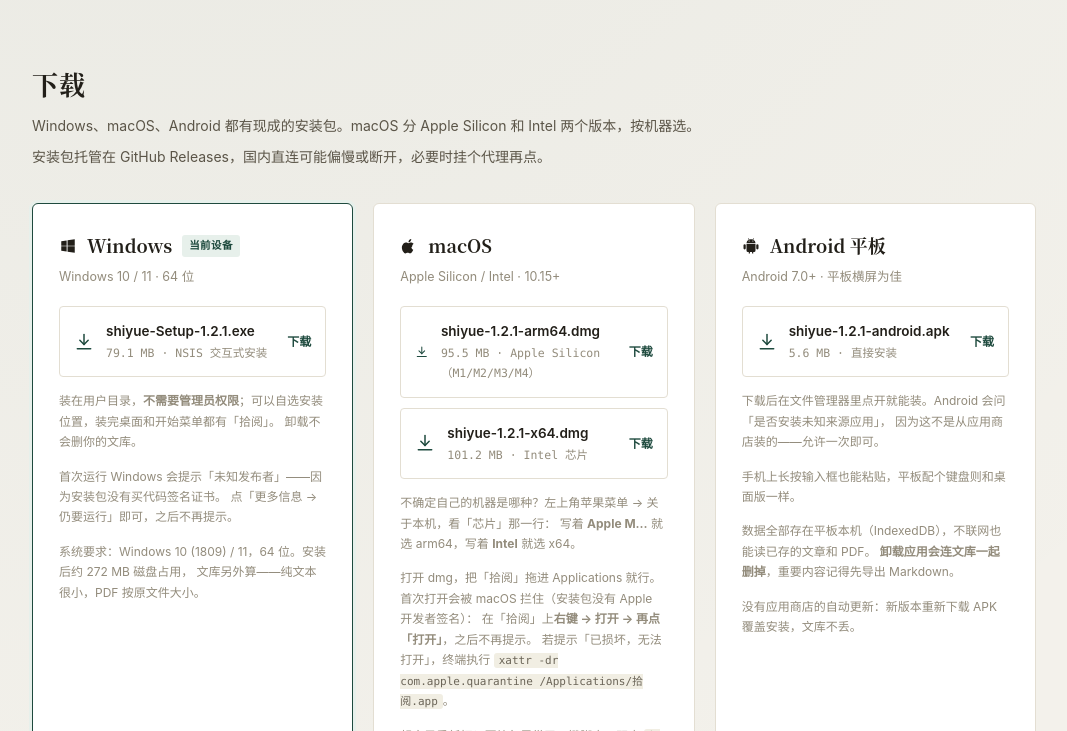
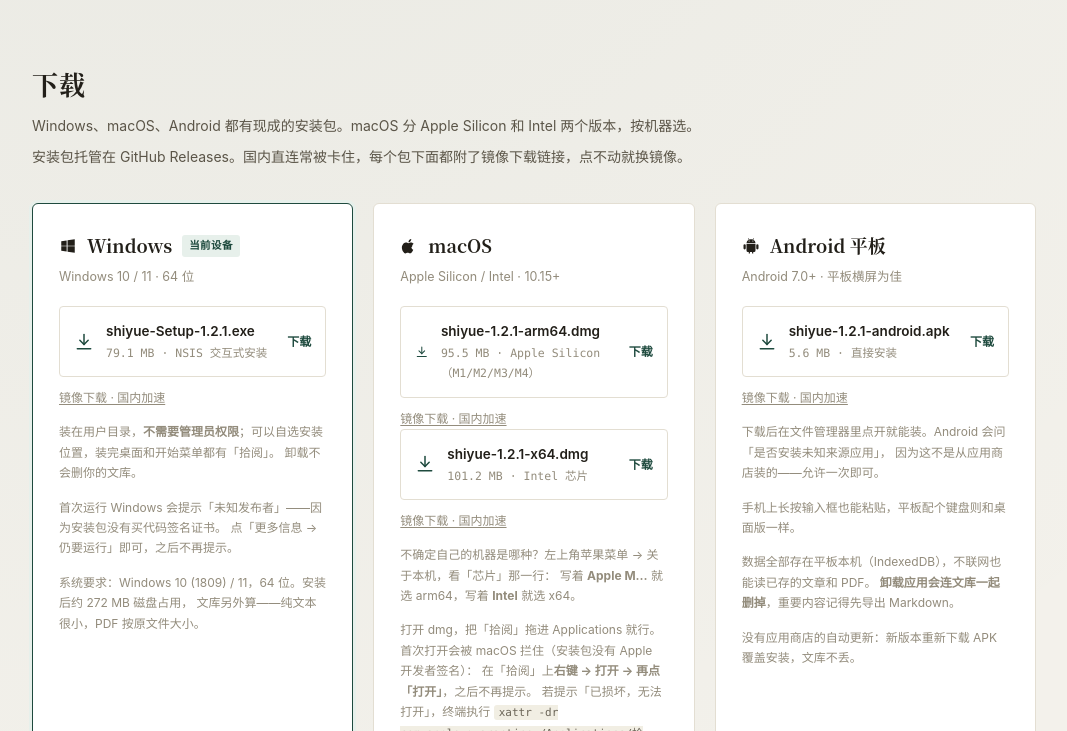
Before and after one commit to biolmz/shiyue, an Electron app: page docs/index.html in a window 1280 px wide. Shown: the part 534-1265 px from the top of the page, without its empty margins (106-1173 px from the left). Drawn offline with Linux system fonts and the light colour scheme.

Commit message:
下载页每个包加镜像下载链接（国内直连 github.com 常被卡）
ghfast.top 实测 1.9MB/s，ghproxy.net 只有 48KB/s，所以用前者。
四个包的镜像链接与 Release 文件同名，实测可下。

```diff
--- a/docs/index.html
+++ b/docs/index.html
@@ -125,6 +125,8 @@ section[id],[id="data"]{scroll-margin-top:78px}
 .pick .go{margin-left:auto;color:var(--brand);font-size:12px;font-weight:600;white-space:nowrap}
 .card-note{font-size:12px;color:var(--ink-3);margin-top:14px;line-height:1.7}
 .tip{font-size:12.5px;color:var(--ink-3);margin-top:6px}
+.mirror{display:block;margin-top:8px;font-size:12px;color:var(--ink-3);text-decoration:underline;text-underline-offset:2px}
+.mirror:hover{color:var(--brand)}
 .card-note code{
   font-family:var(--mono);font-size:11px;background:#F1EEE3;color:#6B6558;
   padding:1px 5px;border-radius:3px;
@@ -355,7 +357,7 @@ footer .sp{margin-left:auto;font-family:var(--mono);font-size:11.5px}
       <div class="sec-head">
         <h2>下载</h2>
         <p>Windows、macOS、Android 都有现成的安装包。macOS 分 Apple Silicon 和 Intel 两个版本，按机器选。</p>
-        <p class="tip">安装包托管在 GitHub Releases，国内直连可能偏慢或断开，必要时挂个代理再点。</p>
+        <p class="tip">安装包托管在 GitHub Releases。国内直连常被卡住，每个包下面都附了镜像下载链接，点不动就换镜像。</p>
       </div>
 
       <div class="dl-grid">
@@ -375,6 +377,7 @@ footer .sp{margin-left:auto;font-family:var(--mono);font-size:11.5px}
             </div>
             <span class="go">下载</span>
           </a>
+          <a class="mirror" href="https://ghfast.top/https://github.com/biolmz/shiyue/releases/download/v1.2.1/shiyue-Setup-1.2.1.exe" download>镜像下载 · 国内加速</a>
 
           <p class="card-note">
             装在用户目录，<b>不需要管理员权限</b>；可以自选安装位置，装完桌面和开始菜单都有「拾阅」。
@@ -406,6 +409,7 @@ footer .sp{margin-left:auto;font-family:var(--mono);font-size:11.5px}
             </div>
             <span class="go">下载</span>
           </a>
+          <a class="mirror" href="https://ghfast.top/https://github.com/biolmz/shiyue/releases/download/v1.2.1/shiyue-1.2.1-arm64.dmg" download>镜像下载 · 国内加速</a>
 
           <a class="pick" href="https://github.com/biolmz/shiyue/releases/download/v1.2.1/shiyue-1.2.1-x64.dmg" download data-dl="mac-x64">
             <svg width="20" height="20" viewBox="0 0 24 24" fill="none" stroke="#1E4A3E" stroke-width="1.8" stroke-linecap="round" stroke-linejoin="round"><path d="M12 3v12"/><path d="M7 10l5 5 5-5"/><path d="M4 20h16"/></svg>
@@ -415,6 +419,7 @@ footer .sp{margin-left:auto;font-family:var(--mono);font-size:11.5px}
             </div>
             <span class="go">下载</span>
           </a>
+          <a class="mirror" href="https://ghfast.top/https://github.com/biolmz/shiyue/releases/download/v1.2.1/shiyue-1.2.1-x64.dmg" download>镜像下载 · 国内加速</a>
 
           <p class="card-note">
             不确定自己的机器是哪种？左上角苹果菜单 → 关于本机，看「芯片」那一行：
@@ -452,6 +457,7 @@ footer .sp{margin-left:auto;font-family:var(--mono);font-size:11.5px}
             </div>
             <span class="go">下载</span>
           </a>
+          <a class="mirror" href="https://ghfast.top/https://github.com/biolmz/shiyue/releases/download/v1.2.1/shiyue-1.2.1-android.apk" download>镜像下载 · 国内加速</a>
 
           <p class="card-note">
             下载后在文件管理器里点开就能装。Android 会问「是否安装未知来源应用」，
```
